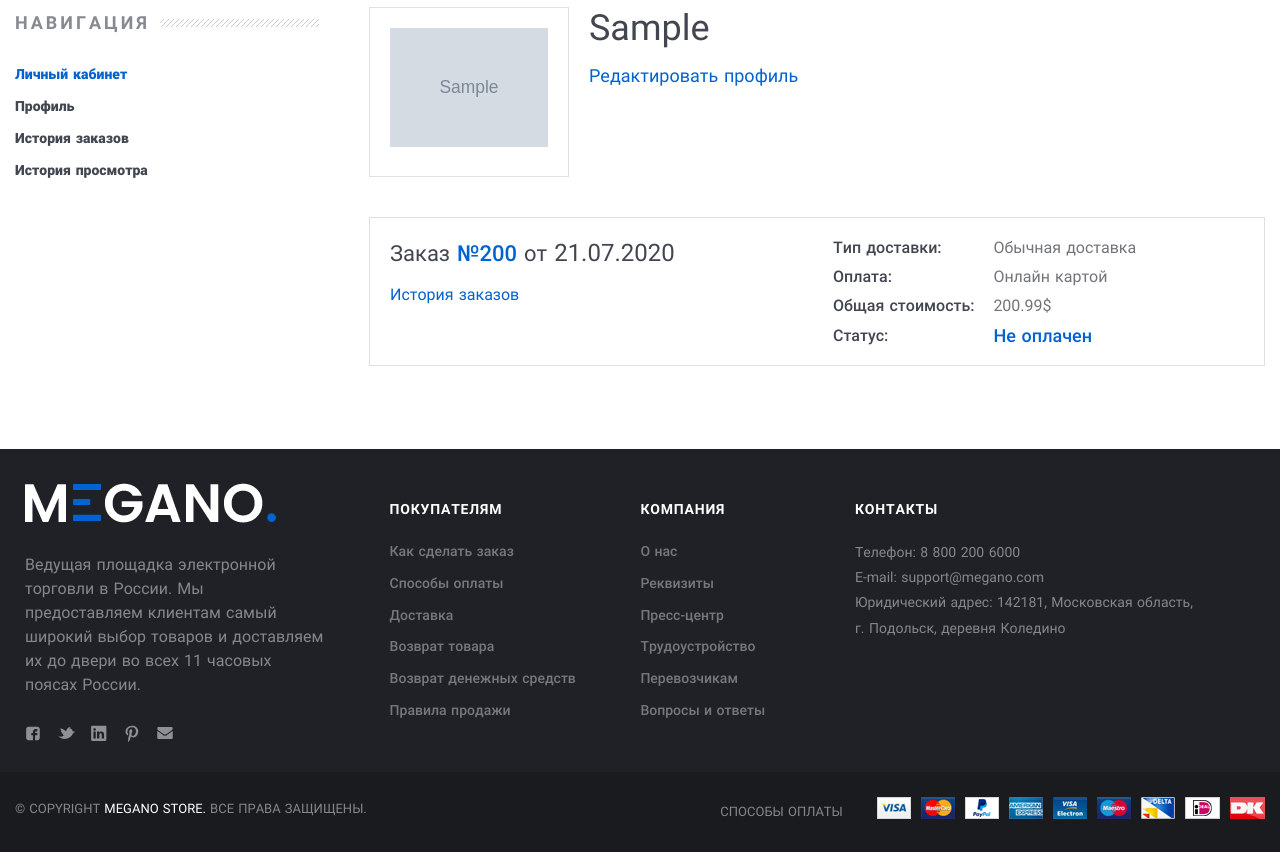
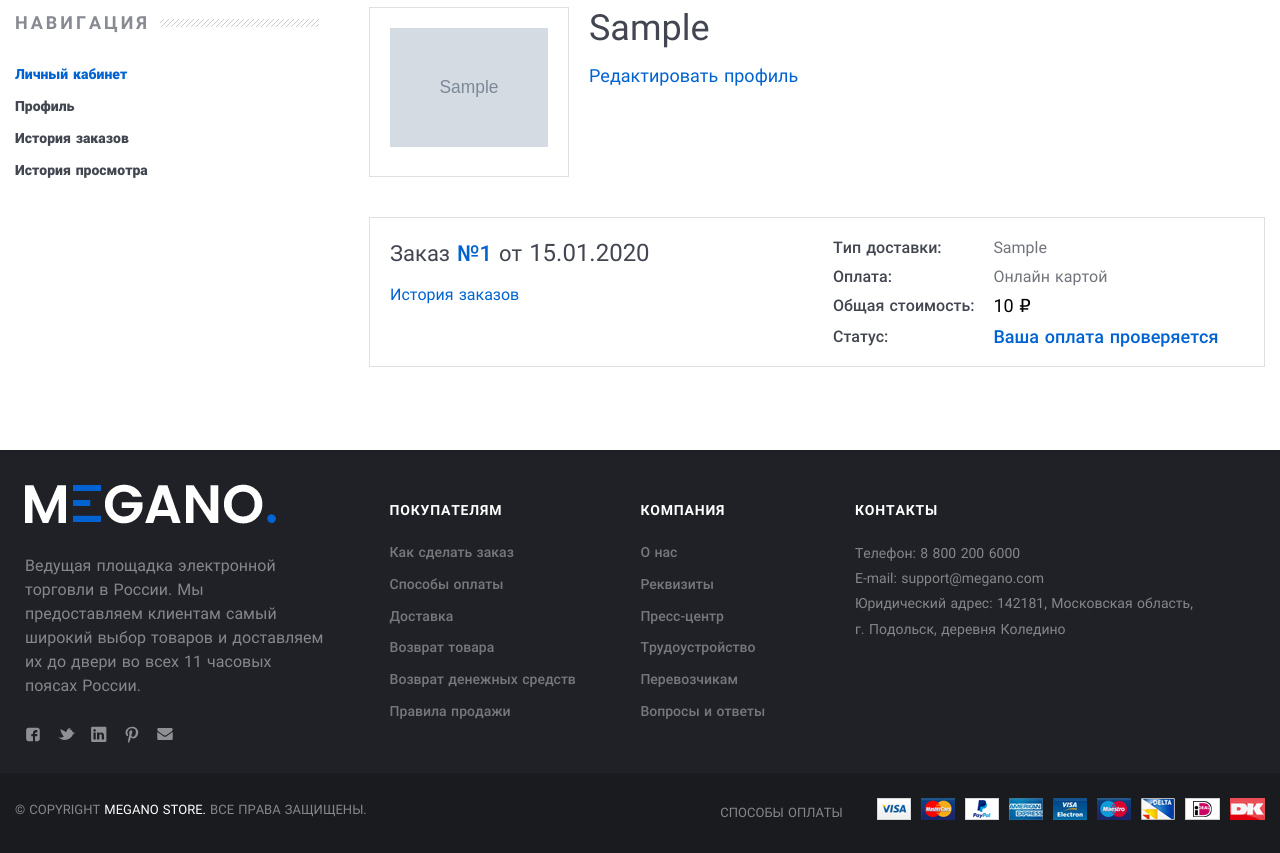
Before and after one commit to valery-an/python_django, a Django app: page /user/account/ in a window 1280 px wide. Shown: the part 473-1326 px from the top of the page. Run offline with Django 3.2, Linux system fonts and the light colour scheme; a user stored in the database is signed in; tables that the repository leaves empty hold one stand-in row (values such as "Sample post"); grey boxes marked "Sample" are stand-in pictures; parts of the project's set-up code (start-up, migrations or seed data) failed here and were passed over.

Commit message:
some fixes

```diff
--- a/marketplace/app_orders/models.py
+++ b/marketplace/app_orders/models.py
@@ -37,8 +37,7 @@ class Order(models.Model):
     cost = models.PositiveIntegerField(default=0, verbose_name='стоимость')
     delivery = models.ForeignKey(Delivery, on_delete=models.DO_NOTHING, default=1, verbose_name='способ доставки')
     payment = models.CharField(choices=PAYMENT_CHOICES, max_length=20, default='card', verbose_name='способ оплаты')
-    payment_error = models.PositiveSmallIntegerField(choices=ERROR_CHOICES, default=0,
-                                                     verbose_name='ошибка заказа')
+    payment_error = models.PositiveSmallIntegerField(choices=ERROR_CHOICES, default=0, verbose_name='ошибка заказа')
     status = models.CharField(choices=STATUS_CHOICES, max_length=20, default='not_paid', verbose_name='статус оплаты')
     comment = models.TextField(max_length=5000, verbose_name='комментарий', blank=True)
 
@@ -50,7 +49,7 @@ class Order(models.Model):
         verbose_name_plural = 'заказы'
 
     def __str__(self):
-        return f'Заказ {self.id}. Пользователь: {self.user}.'
+        return f'Заказ №{self.id} от {self.created_at}.'
 
     def get_absolute_url(self):
         return reverse('one_order', args=[self.id])
--- a/marketplace/app_orders/tasks.py
+++ b/marketplace/app_orders/tasks.py
@@ -2,14 +2,14 @@ from random import choice
 from time import sleep
 from celery import shared_task
 from django.shortcuts import get_object_or_404
-from app_orders.models import Order
 
 
 @shared_task
 def pay_order_task(order_id, account):
     sleep(10)
+    from .models import Order
     order = get_object_or_404(Order, id=order_id)
-    if account % 2 != 0 or str(account)[-1] == '0' or len(account) != 8:
+    if account % 2 == 0 and account % 10 != 0:
         order.status = 'paid'
         order.payment_error = 0
     else:
--- a/marketplace/app_users/views.py
+++ b/marketplace/app_users/views.py
@@ -4,6 +4,7 @@ from django.contrib.auth.decorators import login_required
 from django.contrib.auth.views import LoginView, LogoutView
 from django.shortcuts import render, redirect
 
+from app_orders.models import Order
 from app_users.forms import LoginForm, ProfileForm, RegisterForm, PasswordEditForm
 
 
@@ -39,7 +40,8 @@ def register_view(request):
 @login_required
 def account_view(request):
     """ Страница личного кабинета пользователя """
-    return render(request, 'users/account.html', context={'user': request.user})
+    order = Order.objects.filter(user=request.user).first()
+    return render(request, 'users/account.html', context={'user': request.user, 'order': order})
 
 
 @login_required
--- a/marketplace/marketplace/settings.py
+++ b/marketplace/marketplace/settings.py
@@ -158,7 +158,7 @@ CACHES = {
     }
 }
 
-CELERY_BROKER_URL = 'redis://localhost:6379'
-CELERY_RESULT_BACKEND = 'redis://localhost:6379'
+CELERY_BROKER_URL = 'redis://127.0.0.1:6379'
+CELERY_RESULT_BACKEND = 'redis://127.0.0.1:6379'
 
 EL_PAGINATION_PER_PAGE = 3
--- a/marketplace/services/payment.py
+++ b/marketplace/services/payment.py
@@ -2,4 +2,5 @@ from app_orders.tasks import pay_order_task
 
 
 def pay_order(order_id, account):
+    account = int(account.replace(' ', ''))
     pay_order_task.delay(order_id, account)
--- a/marketplace/static/assets/js/scripts.js
+++ b/marketplace/static/assets/js/scripts.js
@@ -728,13 +728,13 @@ var Order = function(){
                         address = $('#id_address').val(),
                         delivery = $('input[name="delivery"]:checked').parent().text().trim(),
                         payment = $('input[name="payment"]:checked').parent().text().trim();
-                    $('.order-name').text(name);
-                    $('.order-email').text(email);
-                    $('.order-phone').text(phone);
-                    $('.order-city').text(city);
-                    $('.order-address').text(address);
-                    $('.order-delivery').text(delivery);
-                    $('.order-payment').text(payment);
+                    $('.js-order-name').text(name);
+                    $('.js-order-email').text(email);
+                    $('.js-order-phone').text(phone);
+                    $('.js-order-city').text(city);
+                    $('.js-order-address').text(address);
+                    $('.js-order-delivery').text(delivery);
+                    $('.js-order-payment').text(payment);
                 }
             });
         }
--- a/marketplace/templates/orders/cart.html
+++ b/marketplace/templates/orders/cart.html
@@ -54,7 +54,7 @@
           </div>
           {% endwith %}
           {% empty %}
-          <p>В корзине пока пусто</p>
+          <p style="text-align: center">В корзине пока пусто</p>
           {% endfor %}
           <div class="Cart-total">
             <div class="Cart-block Cart-block_total">
--- a/marketplace/templates/orders/order_history.html
+++ b/marketplace/templates/orders/order_history.html
@@ -77,7 +77,7 @@
               </div>
             </div>
             {% empty %}
-            <p>Заказов пока нет</p>
+            <p style="text-align: center">Заказов пока нет</p>
             {% endfor %}
           </div>
         </div>
--- a/marketplace/templates/shop/product_history.html
+++ b/marketplace/templates/shop/product_history.html
@@ -66,7 +66,7 @@
             </div>
             {% endwith %}
             {% empty %}
-            <p>Просмотров пока нет, загляните на <a href="{% url 'main' %}">главную страницу</a></p>
+            <p style="text-align: center">Просмотров пока нет, загляните на <a href="{% url 'main' %}">главную</a></p>
             {% endfor %}
           </div>
         </div>
--- a/marketplace/templates/shop/reviews.html
+++ b/marketplace/templates/shop/reviews.html
@@ -17,6 +17,6 @@
       </div>
     </div>
 {% empty %}
-  <p>Отзывов пока нет, но ваш может стать первым</p>
+  <p style="text-align: center">Отзывов пока нет, но ваш может стать первым</p>
 {% endfor %}
 {% show_more "Показать ещё" %}
--- a/marketplace/templates/users/account.html
+++ b/marketplace/templates/users/account.html
@@ -56,33 +56,37 @@
                 <a class="Account-editLink" href="{% url 'profile' %}">Редактировать профиль</a>
               </div>
             </div>
+            {% if order %}
             <div class="Account-group">
               <div class="Account-column Account-column_full">
                 <div class="Order Order_anons">
                   <div class="Order-personal">
                     <div class="row">
                       <div class="row-block">
-                        <a class="Order-title" href="#">Заказ&#32;<span class="Order-numberOrder">№200</span>&#32;от&#32;<span class="Order-dateOrder">21.07.2020</span></a>
+                        <a class="Order-title" href="{{ order.get_absolute_url }}">
+                          Заказ&#32;<span class="Order-numberOrder">№{{ order.id }}</span>
+                          &#32;от&#32;<span class="Order-dateOrder">{{ order.created_at|date:"d.m.Y" }}</span>
+                        </a>
                         <div class="Account-editLink">
-                          <a href="#">История заказов</a>
+                          <a href="{% url 'order_history' %}">История заказов</a>
                         </div>
                       </div>
                       <div class="row-block">
                         <div class="Order-info Order-info_delivery">
                           <div class="Order-infoType">Тип доставки:</div>
-                          <div class="Order-infoContent">Обычная доставка</div>
+                          <div class="Order-infoContent">{{ order.delivery }}</div>
                         </div>
                         <div class="Order-info Order-info_pay">
                           <div class="Order-infoType">Оплата:</div>
-                          <div class="Order-infoContent">Онлайн картой</div>
+                          <div class="Order-infoContent">{{ order.get_payment_display }}</div>
                         </div>
                         <div class="Order-info">
                           <div class="Order-infoType">Общая стоимость:</div>
-                          <div class="Order-infoContent">200.99$</div>
+                          <div class="Order-infoContent"><span class="Order-price">{{ order.cost }}&nbsp;₽</span></div>
                         </div>
                         <div class="Order-info Order-info_status">
                           <div class="Order-infoType">Статус:</div>
-                          <div class="Order-infoContent">Не оплачен</div>
+                          <div class="Order-infoContent">{{ order.get_status_display }}</div>
                         </div>
                       </div>
                     </div>
@@ -90,6 +94,7 @@
                 </div>
               </div>
             </div>
+            {% endif %}
           </div>
         </div>
       </div>
```
Also changed, not shown: marketplace/app_shop/views.py (+8 -1 lines), marketplace/templates/orders/order.html (+11 -9 lines), marketplace/templates/shop/catalog.html (+5 -5 lines).
